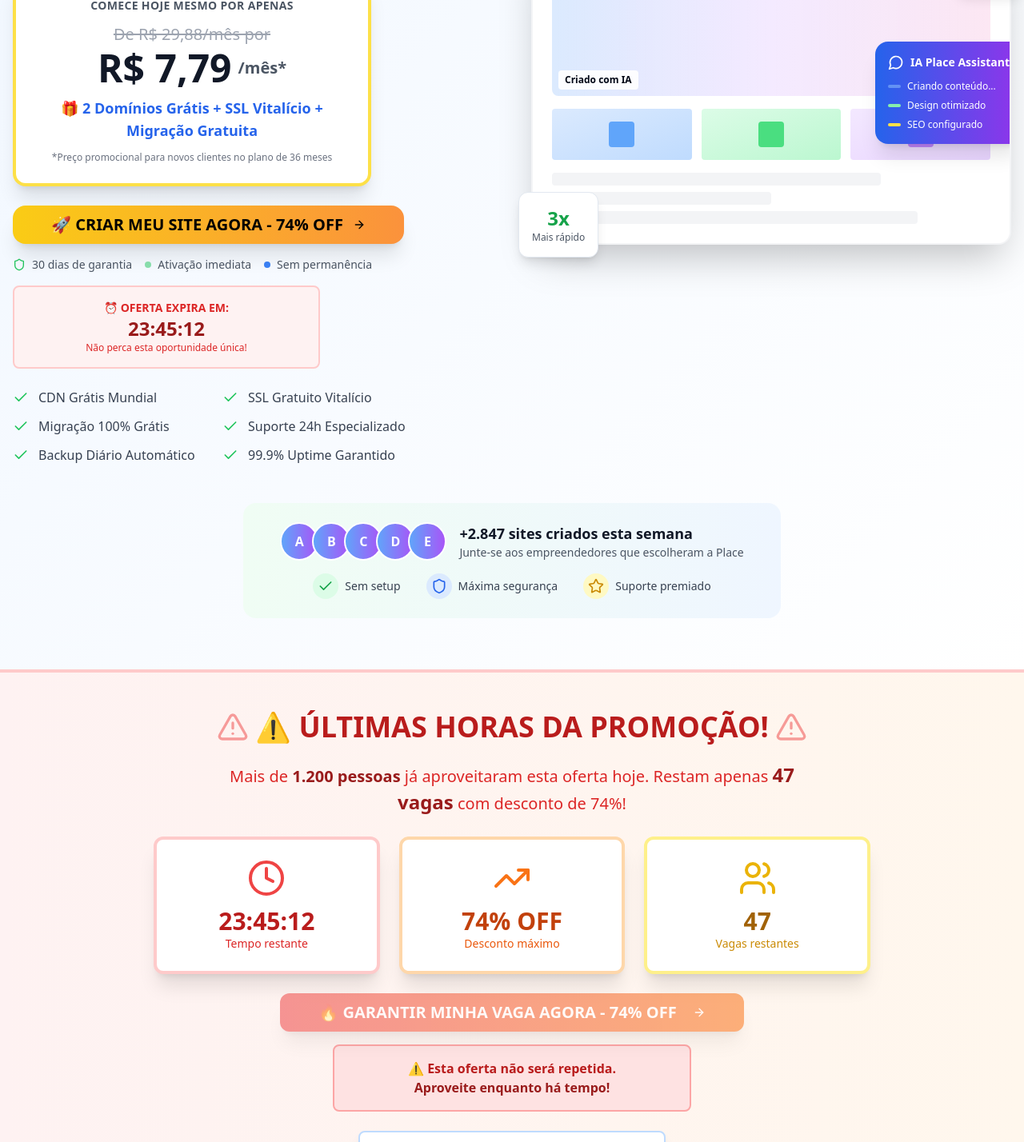
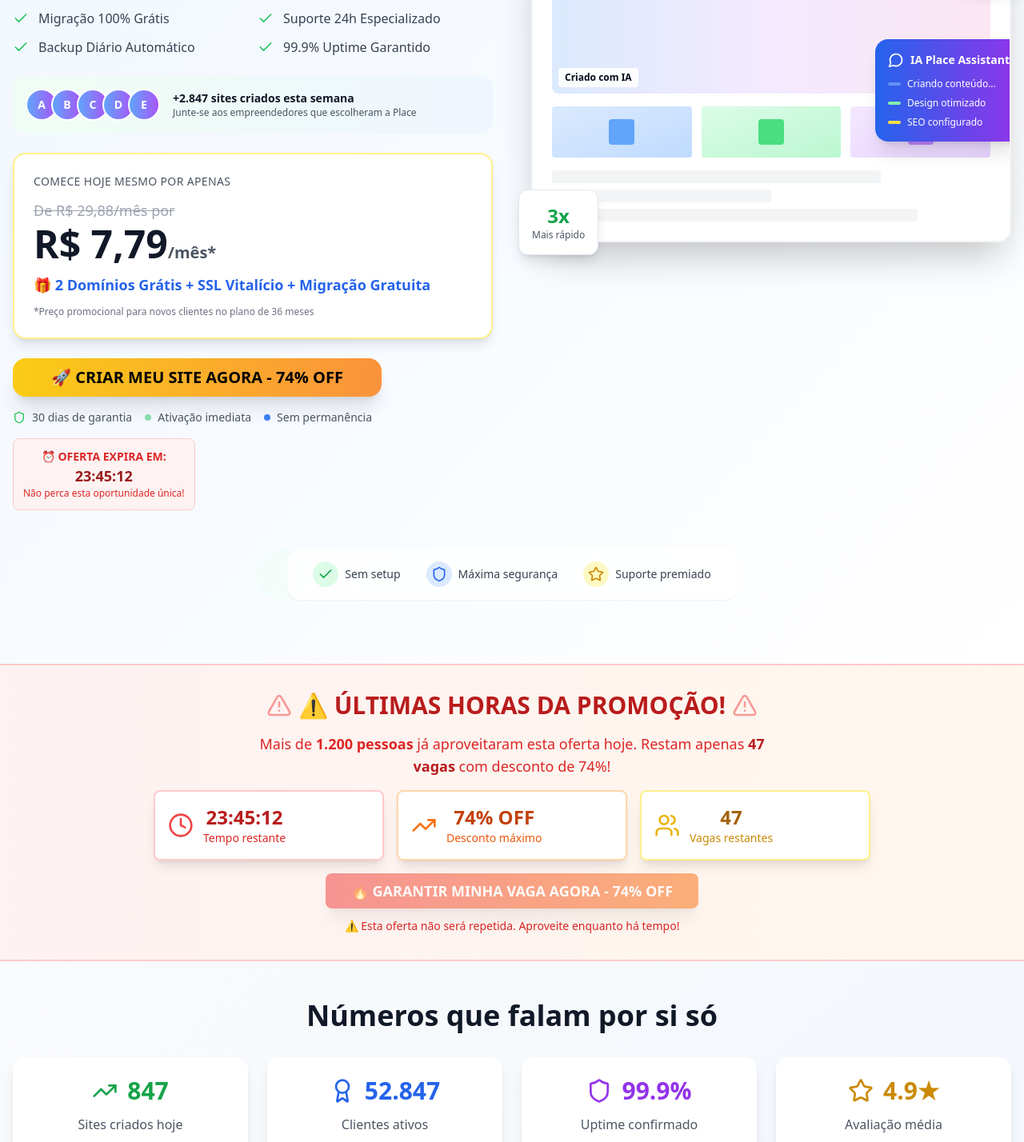
Before and after one commit to heroncosmo/cre, a React (Vite) app: page / in a window 1280 px wide. Shown: the part 632-2060 px from the top of the page at 80% size. Built offline with nearby package versions, Linux system fonts and the light colour scheme.

Commit message:
Reverted to commit 324e1597c656527267b2aef0d86a05c166e3bb6a

```diff
--- a/src/components/HeroSection.tsx
+++ b/src/components/HeroSection.tsx
@@ -1,11 +1,11 @@
 
 import React from 'react';
 import { Button } from './ui/button';
-import { Check, Shield, MessageCircle, Star, Users, Award, ArrowRight } from 'lucide-react';
+import { Check, Shield, MessageCircle, Star, Users, Award } from 'lucide-react';
 
 export const HeroSection = () => {
   return (
-    <section className="bg-gradient-to-br from-blue-50 to-white py-8 md:py-16 relative overflow-hidden">
+    <section className="bg-gradient-to-br from-blue-50 to-white py-12 md:py-20 relative overflow-hidden">
       {/* Background Elements */}
       <div className="absolute inset-0">
         <div className="absolute top-20 left-10 w-20 h-20 bg-blue-100 rounded-full opacity-20"></div>
@@ -14,9 +14,9 @@ export const HeroSection = () => {
       </div>
 
       <div className="container mx-auto px-4 relative">
-        {/* Trust Bar - Primeira coisa que o usuário vê */}
-        <div className="text-center mb-6">
-          <div className="inline-flex items-center space-x-6 bg-white/90 backdrop-blur-sm rounded-full px-6 py-3 shadow-lg border">
+        {/* Trust Bar */}
+        <div className="text-center mb-8">
+          <div className="inline-flex items-center space-x-6 bg-white/80 backdrop-blur-sm rounded-full px-6 py-3 shadow-sm">
             <div className="flex items-center space-x-2 text-sm">
               <Star className="w-4 h-4 text-yellow-500 fill-current" />
               <span className="font-semibold text-gray-700">4.9/5 estrelas</span>
@@ -32,17 +32,15 @@ export const HeroSection = () => {
           </div>
         </div>
 
-        {/* Discount Badge - Urgência imediata */}
-        <div className="text-center mb-6">
-          <div className="inline-flex items-center bg-gradient-to-r from-red-500 to-red-600 text-white px-8 py-4 rounded-full text-lg font-bold shadow-lg animate-pulse">
+        <div className="grid lg:grid-cols-2 gap-8 lg:gap-12 items-center">
+          {/* Left Content */}
+          <div className="space-y-6">
+            {/* Discount Badge */}
+            <div className="inline-flex items-center bg-gradient-to-r from-red-500 to-red-600 text-white px-6 py-3 rounded-full text-sm font-bold shadow-lg animate-pulse">
               🔥 OFERTA RELÂMPAGO: ATÉ 74% OFF - APENAS HOJE!
             </div>
-        </div>
 
-        <div className="grid lg:grid-cols-2 gap-8 lg:gap-12 items-center">
-          {/* Left Content - Hierarquia visual clara */}
-          <div className="space-y-6 text-center lg:text-left">
-            {/* Main Headline - Problema + Solução */}
+            {/* Main Headline */}
             <div className="space-y-4">
               <h1 className="text-4xl md:text-5xl lg:text-6xl font-bold text-gray-900 leading-tight">
                 Crie <span className="text-blue-600 relative">
@@ -53,72 +51,14 @@ export const HeroSection = () => {
                 <span className="bg-gradient-to-r from-blue-600 to-purple-600 bg-clip-text text-transparent">IA em minutos</span>
               </h1>
 
-              <p className="text-xl text-gray-600 leading-relaxed max-w-lg mx-auto lg:mx-0">
+              <p className="text-xl text-gray-600 leading-relaxed max-w-lg">
                 A plataforma mais completa do Brasil para criar sites profissionais.
                 <span className="font-semibold text-blue-600"> Sem conhecimento técnico, sem complicação.</span>
               </p>
             </div>
 
-            {/* Pricing Centralizado - Foco na oferta */}
-            <div className="bg-white rounded-2xl p-6 shadow-xl border-4 border-yellow-300 mx-auto lg:mx-0 max-w-md">
-              <div className="text-center space-y-3">
-                <div className="text-gray-600 text-sm uppercase tracking-wide font-semibold">Comece hoje mesmo por apenas</div>
-                <div className="space-y-1">
-                  <div className="text-gray-400 line-through text-xl font-medium">De R$ 29,88/mês por</div>
-                  <div className="text-5xl font-bold text-gray-900 flex items-center justify-center">
-                    R$ 7,79<span className="text-xl text-gray-600 ml-2">/mês*</span>
-                  </div>
-                </div>
-                <div className="text-blue-600 font-semibold text-lg">
-                  🎁 2 Domínios Grátis + SSL Vitalício + Migração Gratuita
-                </div>
-                <div className="text-xs text-gray-500">
-                  *Preço promocional para novos clientes no plano de 36 meses
-                </div>
-              </div>
-            </div>
-
-            {/* CTA Principal - Destaque máximo */}
-            <div className="space-y-4">
-              <Button
-                size="lg"
-                className="bg-gradient-to-r from-yellow-400 to-orange-400 hover:from-yellow-500 hover:to-orange-500 text-black font-bold px-12 py-6 text-xl rounded-2xl shadow-xl hover:shadow-2xl transition-all duration-300 w-full lg:w-auto transform hover:scale-105 relative overflow-hidden group"
-              >
-                <span className="relative z-10 flex items-center justify-center">
-                  🚀 CRIAR MEU SITE AGORA - 74% OFF
-                  <ArrowRight className="w-6 h-6 ml-3 group-hover:translate-x-1 transition-transform" />
-                </span>
-                <div className="absolute inset-0 bg-gradient-to-r from-white/20 to-transparent opacity-0 group-hover:opacity-100 transition-opacity duration-300"></div>
-              </Button>
-
-              {/* Garantias imediatas */}
-              <div className="flex flex-wrap justify-center lg:justify-start items-center gap-4 text-sm text-gray-600">
-                <div className="flex items-center space-x-2">
-                  <Shield className="w-4 h-4 text-green-500" />
-                  <span>30 dias de garantia</span>
-                </div>
-                <div className="flex items-center space-x-2">
-                  <div className="w-2 h-2 bg-green-500 rounded-full animate-pulse"></div>
-                  <span>Ativação imediata</span>
-                </div>
-                <div className="flex items-center space-x-2">
-                  <div className="w-2 h-2 bg-blue-500 rounded-full"></div>
-                  <span>Sem permanência</span>
-                </div>
-              </div>
-
-              {/* Timer de urgência */}
-              <div className="bg-red-50 border-2 border-red-200 rounded-lg p-4 max-w-sm mx-auto lg:mx-0">
-                <div className="text-center">
-                  <div className="text-red-600 font-bold text-sm">⏰ OFERTA EXPIRA EM:</div>
-                  <div className="text-red-800 font-bold text-2xl">23:45:12</div>
-                  <div className="text-red-600 text-xs">Não perca esta oportunidade única!</div>
-                </div>
-              </div>
-            </div>
-
-            {/* Benefits List - Reforço de valor */}
-            <div className="grid md:grid-cols-2 gap-3 max-w-lg mx-auto lg:mx-0">
+            {/* Benefits List */}
+            <div className="grid md:grid-cols-2 gap-3">
               <div className="flex items-center space-x-3">
                 <Check className="w-5 h-5 text-green-500 flex-shrink-0" />
                 <span className="text-gray-700 font-medium">CDN Grátis Mundial</span>
@@ -144,10 +84,79 @@ export const HeroSection = () => {
                 <span className="text-gray-700 font-medium">99.9% Uptime Garantido</span>
               </div>
             </div>
+
+            {/* Social Proof */}
+            <div className="bg-gradient-to-r from-green-50 to-blue-50 rounded-2xl p-4">
+              <div className="flex items-center space-x-4">
+                <div className="flex -space-x-2">
+                  {[1,2,3,4,5].map((i) => (
+                    <div key={i} className="w-10 h-10 bg-gradient-to-r from-blue-400 to-purple-500 rounded-full border-2 border-white flex items-center justify-center text-white font-bold text-sm">
+                      {String.fromCharCode(64 + i)}
+                    </div>
+                  ))}
+                </div>
+                <div>
+                  <div className="text-sm font-semibold text-gray-900">+2.847 sites criados esta semana</div>
+                  <div className="text-xs text-gray-600">Junte-se aos empreendedores que escolheram a Place</div>
+                </div>
+              </div>
             </div>
 
-          {/* Right Content - Visual demonstrativo */}
-          <div className="relative order-first lg:order-last">
+            {/* Pricing - Centralized */}
+            <div className="text-center md:text-left space-y-3 bg-white rounded-2xl p-6 shadow-lg border-2 border-yellow-200">
+              <div className="text-gray-600 text-sm uppercase tracking-wide">Comece hoje mesmo por apenas</div>
+              <div className="space-y-1">
+                <div className="text-gray-400 line-through text-lg">De R$ 29,88/mês por</div>
+                <div className="text-5xl font-bold text-gray-900">
+                  R$ 7,79<span className="text-xl text-gray-600">/mês*</span>
+                </div>
+              </div>
+              <div className="text-blue-600 font-semibold text-lg">
+                🎁 2 Domínios Grátis + SSL Vitalício + Migração Gratuita
+              </div>
+              <div className="text-xs text-gray-500">
+                *Preço promocional para novos clientes no plano de 36 meses
+              </div>
+            </div>
+
+            {/* CTA Button - Centralized */}
+            <div className="flex flex-col items-center md:items-start space-y-4">
+              <Button
+                size="lg"
+                className="bg-gradient-to-r from-yellow-400 to-orange-400 hover:from-yellow-500 hover:to-orange-500 text-black font-bold px-12 py-6 text-xl rounded-2xl shadow-xl hover:shadow-2xl transition-all duration-300 w-full md:w-auto transform hover:scale-105 relative overflow-hidden group"
+              >
+                <span className="relative z-10">🚀 CRIAR MEU SITE AGORA - 74% OFF</span>
+                <div className="absolute inset-0 bg-gradient-to-r from-white/20 to-transparent opacity-0 group-hover:opacity-100 transition-opacity duration-300"></div>
+              </Button>
+
+              <div className="flex flex-wrap justify-center md:justify-start items-center gap-4 text-sm text-gray-600">
+                <div className="flex items-center space-x-2">
+                  <Shield className="w-4 h-4 text-green-500" />
+                  <span>30 dias de garantia</span>
+                </div>
+                <div className="flex items-center space-x-2">
+                  <div className="w-2 h-2 bg-green-500 rounded-full animate-pulse"></div>
+                  <span>Ativação imediata</span>
+                </div>
+                <div className="flex items-center space-x-2">
+                  <div className="w-2 h-2 bg-blue-500 rounded-full"></div>
+                  <span>Sem permanência</span>
+                </div>
+              </div>
+
+              {/* Urgency Timer */}
+              <div className="bg-red-50 border border-red-200 rounded-lg p-3 w-full md:w-auto">
+                <div className="text-center">
+                  <div className="text-red-600 font-bold text-sm">⏰ OFERTA EXPIRA EM:</div>
+                  <div className="text-red-800 font-bold text-lg">23:45:12</div>
+                  <div className="text-red-600 text-xs">Não perca esta oportunidade única!</div>
+                </div>
+              </div>
+            </div>
+          </div>
+
+          {/* Right Content - Enhanced Mockup */}
+          <div className="relative">
             <div className="bg-white rounded-2xl shadow-2xl p-6 border-2 border-gray-100 relative overflow-hidden">
               {/* Mockup Header */}
               <div className="flex items-center space-x-2 mb-4">
@@ -185,7 +194,7 @@ export const HeroSection = () => {
                 </div>
               </div>
 
-              {/* AI Assistant Floating */}
+              {/* AI Assistant Floating - Enhanced */}
               <div className="absolute -right-4 top-1/2 transform -translate-y-1/2 z-10">
                 <div className="bg-gradient-to-r from-blue-600 to-purple-600 text-white p-4 rounded-2xl shadow-xl">
                   <div className="flex items-center space-x-2 mb-3">
@@ -234,42 +243,26 @@ export const HeroSection = () => {
           </div>
         </div>
 
-        {/* Social Proof em tempo real */}
+        {/* Bottom Trust Elements */}
         <div className="mt-12 text-center">
-          <div className="bg-gradient-to-r from-green-50 to-blue-50 rounded-2xl p-6 max-w-2xl mx-auto">
-            <div className="flex items-center justify-center space-x-4 mb-4">
-              <div className="flex -space-x-2">
-                {[1,2,3,4,5].map((i) => (
-                  <div key={i} className="w-12 h-12 bg-gradient-to-r from-blue-400 to-purple-500 rounded-full border-2 border-white flex items-center justify-center text-white font-bold">
-                    {String.fromCharCode(64 + i)}
-                  </div>
-                ))}
-              </div>
-              <div className="text-left">
-                <div className="text-lg font-semibold text-gray-900">+2.847 sites criados esta semana</div>
-                <div className="text-sm text-gray-600">Junte-se aos empreendedores que escolheram a Place</div>
-              </div>
-            </div>
-
-            <div className="flex justify-center items-center space-x-8 text-sm text-gray-700">
+          <div className="inline-flex items-center space-x-8 bg-white/80 backdrop-blur-sm rounded-2xl px-8 py-4 shadow-sm">
             <div className="flex items-center space-x-2">
               <div className="w-8 h-8 bg-green-100 rounded-full flex items-center justify-center">
                 <Check className="w-5 h-5 text-green-600" />
               </div>
-                <span className="font-medium">Sem setup</span>
+              <span className="text-sm font-medium text-gray-700">Sem setup</span>
             </div>
             <div className="flex items-center space-x-2">
               <div className="w-8 h-8 bg-blue-100 rounded-full flex items-center justify-center">
                 <Shield className="w-5 h-5 text-blue-600" />
               </div>
-                <span className="font-medium">Máxima segurança</span>
+              <span className="text-sm font-medium text-gray-700">Máxima segurança</span>
             </div>
             <div className="flex items-center space-x-2">
               <div className="w-8 h-8 bg-yellow-100 rounded-full flex items-center justify-center">
                 <Star className="w-5 h-5 text-yellow-600" />
               </div>
-                <span className="font-medium">Suporte premiado</span>
-              </div>
+              <span className="text-sm font-medium text-gray-700">Suporte premiado</span>
             </div>
           </div>
         </div>
--- a/src/components/UrgencySection.tsx
+++ b/src/components/UrgencySection.tsx
@@ -1,83 +1,69 @@
 
 import React from 'react';
 import { Button } from './ui/button';
-import { Clock, AlertTriangle, TrendingUp, Users, ArrowRight } from 'lucide-react';
+import { Clock, AlertTriangle, TrendingUp, Users } from 'lucide-react';
 
 export const UrgencySection = () => {
   return (
-    <section className="py-12 bg-gradient-to-r from-red-50 to-orange-50 border-y-4 border-red-200">
+    <section className="py-8 bg-gradient-to-r from-red-50 to-orange-50 border-y-2 border-red-200">
       <div className="container mx-auto px-4">
-        <div className="text-center space-y-6">
+        <div className="text-center space-y-4">
           <div className="flex justify-center items-center space-x-2">
-            <AlertTriangle className="w-10 h-10 text-red-500 animate-pulse" />
-            <h2 className="text-3xl md:text-4xl font-bold text-red-700">
+            <AlertTriangle className="w-8 h-8 text-red-500 animate-pulse" />
+            <h2 className="text-2xl md:text-3xl font-bold text-red-700">
               ⚠️ ÚLTIMAS HORAS DA PROMOÇÃO!
             </h2>
-            <AlertTriangle className="w-10 h-10 text-red-500 animate-pulse" />
+            <AlertTriangle className="w-8 h-8 text-red-500 animate-pulse" />
           </div>
 
-          <p className="text-xl text-red-600 font-medium max-w-3xl mx-auto leading-relaxed">
-            Mais de <span className="font-bold text-red-800">1.200 pessoas</span> já aproveitaram esta oferta hoje.
-            Restam apenas <span className="font-bold text-red-800 text-2xl">47 vagas</span> com desconto de 74%!
+          <p className="text-lg text-red-600 font-medium max-w-2xl mx-auto">
+            Mais de <span className="font-bold">1.200 pessoas</span> já aproveitaram esta oferta hoje.
+            Restam apenas <span className="font-bold text-red-700">47 vagas</span> com desconto de 74%!
           </p>
 
-          <div className="grid md:grid-cols-3 gap-6 max-w-4xl mx-auto">
-            <div className="bg-white rounded-xl p-6 shadow-xl border-4 border-red-200 transform hover:scale-105 transition-all">
-              <div className="flex flex-col items-center space-y-3">
-                <Clock className="w-12 h-12 text-red-500" />
-                <div className="text-center">
-                  <div className="text-3xl font-bold text-red-700">23:45:12</div>
-                  <div className="text-sm text-red-600 font-medium">Tempo restante</div>
+          <div className="grid md:grid-cols-3 gap-4 max-w-4xl mx-auto">
+            <div className="bg-white rounded-lg p-4 shadow-lg border-2 border-red-200">
+              <div className="flex items-center space-x-3">
+                <Clock className="w-8 h-8 text-red-500" />
+                <div>
+                  <div className="text-2xl font-bold text-red-700">23:45:12</div>
+                  <div className="text-sm text-red-600">Tempo restante</div>
                 </div>
               </div>
             </div>
 
-            <div className="bg-white rounded-xl p-6 shadow-xl border-4 border-orange-200 transform hover:scale-105 transition-all">
-              <div className="flex flex-col items-center space-y-3">
-                <TrendingUp className="w-12 h-12 text-orange-500" />
-                <div className="text-center">
-                  <div className="text-3xl font-bold text-orange-700">74% OFF</div>
-                  <div className="text-sm text-orange-600 font-medium">Desconto máximo</div>
+            <div className="bg-white rounded-lg p-4 shadow-lg border-2 border-orange-200">
+              <div className="flex items-center space-x-3">
+                <TrendingUp className="w-8 h-8 text-orange-500" />
+                <div>
+                  <div className="text-2xl font-bold text-orange-700">74% OFF</div>
+                  <div className="text-sm text-orange-600">Desconto máximo</div>
                 </div>
               </div>
             </div>
 
-            <div className="bg-white rounded-xl p-6 shadow-xl border-4 border-yellow-200 transform hover:scale-105 transition-all">
-              <div className="flex flex-col items-center space-y-3">
-                <Users className="w-12 h-12 text-yellow-500" />
-                <div className="text-center">
-                  <div className="text-3xl font-bold text-yellow-700">47</div>
-                  <div className="text-sm text-yellow-600 font-medium">Vagas restantes</div>
+            <div className="bg-white rounded-lg p-4 shadow-lg border-2 border-yellow-200">
+              <div className="flex items-center space-x-3">
+                <Users className="w-8 h-8 text-yellow-500" />
+                <div>
+                  <div className="text-2xl font-bold text-yellow-700">47</div>
+                  <div className="text-sm text-yellow-600">Vagas restantes</div>
                 </div>
               </div>
             </div>
           </div>
 
-          <div className="space-y-4">
+          <div className="space-y-3">
             <Button
               size="lg"
-              className="bg-gradient-to-r from-red-500 to-orange-500 hover:from-red-600 hover:to-orange-600 text-white font-bold px-12 py-6 text-xl rounded-xl shadow-xl hover:shadow-2xl transition-all duration-200 animate-pulse group"
+              className="bg-gradient-to-r from-red-500 to-orange-500 hover:from-red-600 hover:to-orange-600 text-white font-bold px-8 py-4 text-lg rounded-lg shadow-xl hover:shadow-2xl transition-all duration-200 animate-pulse"
             >
               🔥 GARANTIR MINHA VAGA AGORA - 74% OFF
-              <ArrowRight className="w-6 h-6 ml-3 group-hover:translate-x-1 transition-transform" />
             </Button>
 
-            <div className="bg-red-100 border-2 border-red-300 rounded-lg p-4 max-w-md mx-auto">
-              <p className="text-red-700 font-semibold">
-                ⚠️ Esta oferta não será repetida.<br />
-                <span className="text-red-800">Aproveite enquanto há tempo!</span>
-              </p>
-            </div>
-          </div>
-
-          {/* Contador de pessoas visualizando */}
-          <div className="bg-white rounded-lg p-4 shadow-lg max-w-sm mx-auto border-2 border-blue-200">
-            <div className="flex items-center justify-center space-x-3">
-              <div className="w-3 h-3 bg-green-500 rounded-full animate-pulse"></div>
-              <span className="text-gray-700 font-medium">
-                <span className="text-blue-600 font-bold">847 pessoas</span> visualizando esta página agora
-              </span>
-            </div>
+            <p className="text-sm text-red-600">
+              ⚠️ Esta oferta não será repetida. Aproveite enquanto há tempo!
+            </p>
           </div>
         </div>
       </div>
```
Lines whose indentation alone changed are shown as unchanged.
